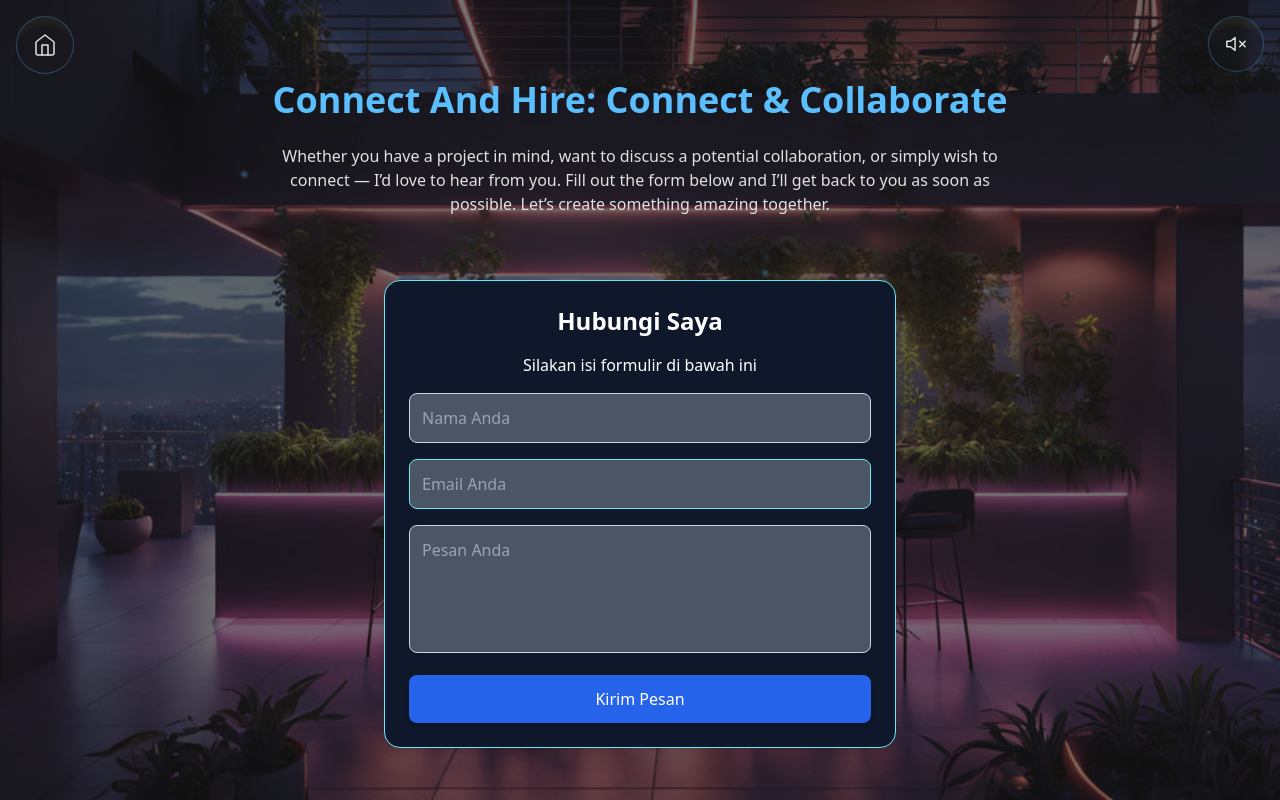
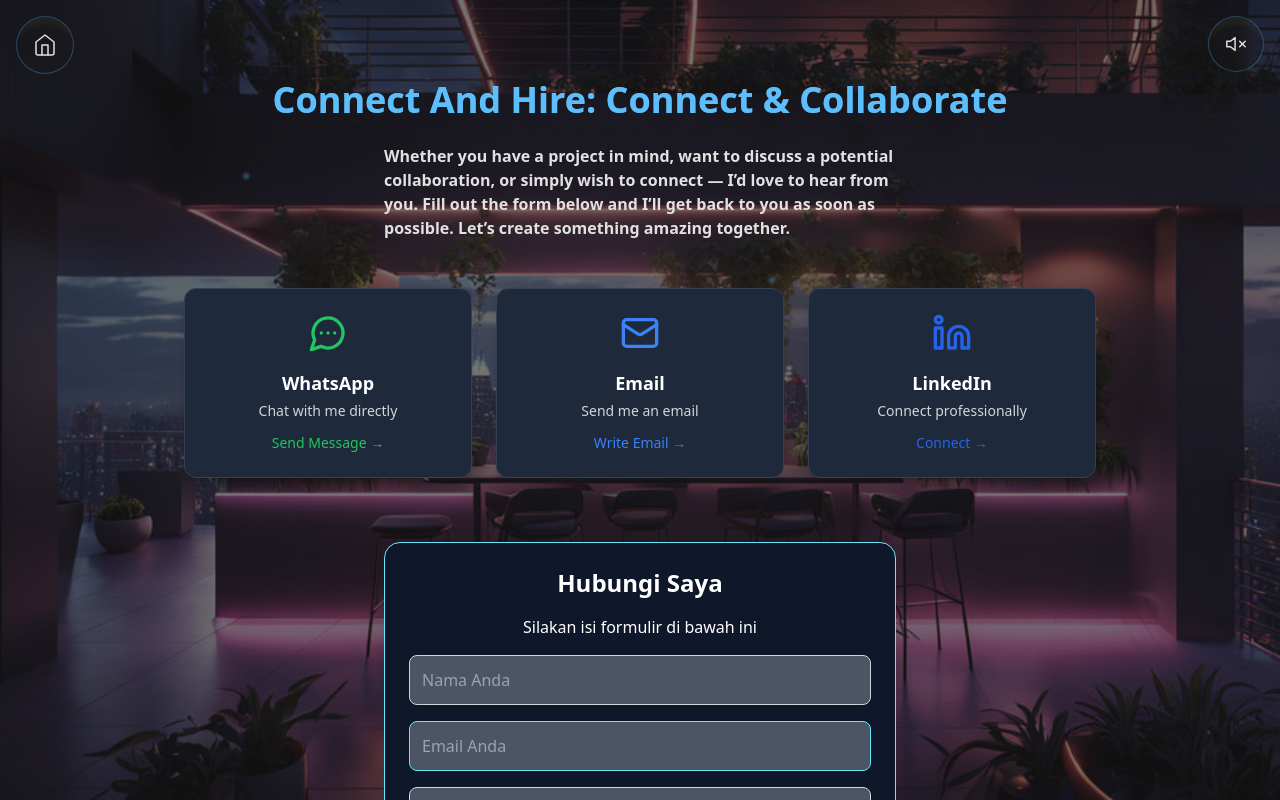
Before and after one commit to satriaaryadiva/porto, a Next.js app: page /contact in a window 1280 px wide. Shown: the top 800 px of the page. Built offline with nearby package versions, Linux system fonts and the light colour scheme.

Commit message:
Update :  contact card

```diff
--- a/src/app/(subPages)/contact/page.tsx
+++ b/src/app/(subPages)/contact/page.tsx
@@ -1,6 +1,7 @@
 import Image from "next/image";
 import bg from "../../../../public/background/contact-background.png";
 import Form from "@/components/contact/Form";
+import ContactCards from "@/components/contact/card";
 
 export default function Contact() {
   return (
@@ -13,17 +14,20 @@ export default function Contact() {
         className="-z-50 top-0 left-0 fixed w-full h-full object-cover object-center opacity-40 "
       />
       <article className="relative w-full flex flex-col items-center justify-center py-8 sm:py-0 space-y-8">
-        <div className="flex flex-col items-center justify-center space-y-6 w-full sm:w-3/4">
-          <h1 className="text-accent font-semibold text-center text-2xl sm:text-4xl capitalize">
+        <div className="flex flex-col        items-center justify-center space-y-6 w-full  ">
+          <h1 className="text-accent bg-clip-text  bg-slate-500   font-semibold text-center text-2xl sm:text-4xl capitalize">
             Connect and Hire: Connect & Collaborate
           </h1>
-          <p className="text-center font-light text-sm xs:text-base">
+          <p className="text-left font-semibold   sm:w-1/2 text-sm xs:text-base">
           Whether you have a project in mind, want to discuss a potential collaboration,
             or simply wish to connect — I’d love to hear from you. Fill out the form below and
             I’ll get back to you as soon as possible. Let’s create something amazing together.
           </p>
+          <div className="w-full h-fit flex flex-col items-center justify-center">
+            <ContactCards />
+          </div>
         </div>
-        <Form />
+        <Form  />
       </article>
     </>
   );
--- a/src/components/about/index.tsx
+++ b/src/components/about/index.tsx
@@ -50,6 +50,9 @@ Saya terus mengikuti perkembangan teknologi terbaru, siap menghadapi tantangan b
           />
         </ItemLayout>
         <ItemLayout className={"col-span-full"}>
+          <h2 className="text-xl font-semibold md:text-2xl text-left w-full capitalize">
+            Skills
+          </h2>
           <img
             className="w-full h-auto"
             src="https://skillicons.dev/icons?i=js,html,css,scss,discord,express,git,github,linkedin,firebase,nextjs,nodejs,npm,react,stackoverflow,tailwind,ts,vite,vscode,yarn"
--- a/src/components/contact/Form.tsx
+++ b/src/components/contact/Form.tsx
@@ -22,6 +22,7 @@ const item = {
 };
 
 interface FormData {
+  id: string;
   name: string;
   email: string;
   message: string;
@@ -29,6 +30,7 @@ interface FormData {
 
 const Form = () => {
   const {
+
     register,
     handleSubmit,
     reset,
@@ -91,8 +93,9 @@ const Form = () => {
       >
         <h2 className="text-2xl font-semibold text-white text-center">Hubungi Saya</h2>
         <p className="text-white text-center">Silakan isi formulir di bawah ini</p>
-        <motion.form onSubmit={handleSubmit(onSubmit)} className="space-y-4">
+        <motion.form id={"form"} onSubmit={handleSubmit(onSubmit)} className="space-y-4">
           <motion.div variants={item}>
+
             <input
               type="text"
               {...register("name", {
--- /dev/null
+++ b/src/components/contact/card.tsx
@@ -0,0 +1,76 @@
+"use client";
+
+import { motion } from "framer-motion";
+import { MessageCircleMore, Mail, Linkedin, Target } from "lucide-react";
+
+const cards = [
+  {
+    icon: <MessageCircleMore className="w-10 h-10 text-green-500" />,
+    title: "WhatsApp",
+    target: "_blank",
+    desc: "Chat with me directly",
+    action: "Send Message →",
+    link: "https://wa.me/6281234567890", // Ganti dengan nomor kamu
+    color: "text-green-500",
+  },
+  {
+    icon: <Mail className="w-10 h-10 text-blue-500" />,
+    title: "Email",
+    target: "_self", // Ganti dengan ID form email kamu
+    desc: "Send me an email",
+    action: "Write Email →",
+     link: "#form", // Ganti dengan email kamu
+    color: "text-blue-500",
+  },
+  {
+    icon: <Linkedin className="w-10 h-10 text-blue-600" />,
+    title: "LinkedIn",
+    target: "_blank",
+    desc: "Connect professionally",
+    action: "Connect →",
+    link: "https://linkedin.com/in/yourprofile", // Ganti dengan profil kamu
+    color: "text-blue-600",
+  },
+];
+
+const cardVariant = {
+  hidden: { opacity: 0, y: 40 },
+  visible: (i: number) => ({
+    opacity: 1,
+    y: 0,
+    transition: {
+      delay: i * 0.2,
+      duration: 0.6,
+      ease: "easeOut",
+    },
+  }),
+};
+
+export default function ContactCards() {
+  return (
+    <div className="flex flex-col   md:flex-row justify-center items-center gap-6 w-full pt-6">
+      {cards.map((card, i) => (
+        <motion.a
+          key={i}
+          href={card.link}
+          target={card.target}
+          rel="noopener noreferrer"
+          custom={i}
+          initial="hidden"
+          whileInView="visible"
+          viewport={{ once: true, amount: 0.3 }}
+          variants={cardVariant}
+          className="bg-[#1e293b] rounded-xl  w-72 p-6 text-center shadow-md hover:scale-[1.03] transition-transform duration-300    hover:bg-[#383e46] hover:shadow-lg border border-gray-700 cursor-pointer"
+          whileHover={{ scale: 1.05 }}
+        >
+          <div className="mb-4 flex justify-center ">{card.icon}</div>
+          <h3 className="text-white font-semibold text-lg mb-1">{card.title}</h3>
+          <p className="text-gray-300 text-sm mb-3">{card.desc}</p>
+          <p className={`${card.color} text-sm font-medium hover:underline`}>
+            {card.action}
+          </p>
+        </motion.a>
+      ))}
+    </div>
+  );
+}
```
Also changed, not shown: src/app/page.tsx (line endings or trailing spaces).
